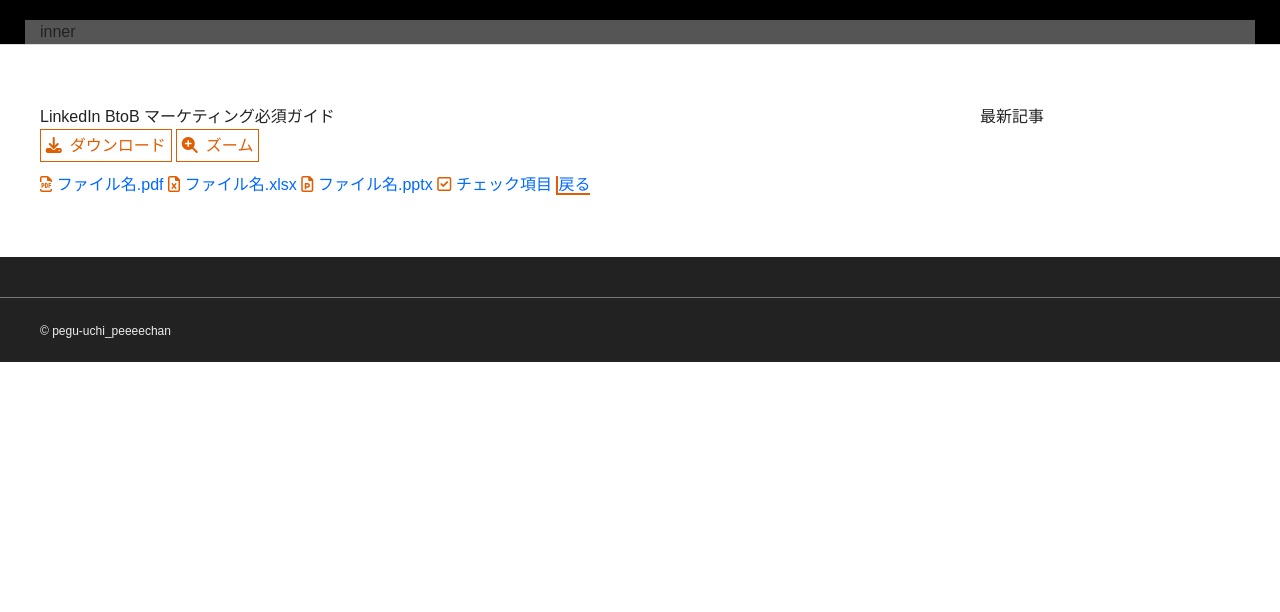
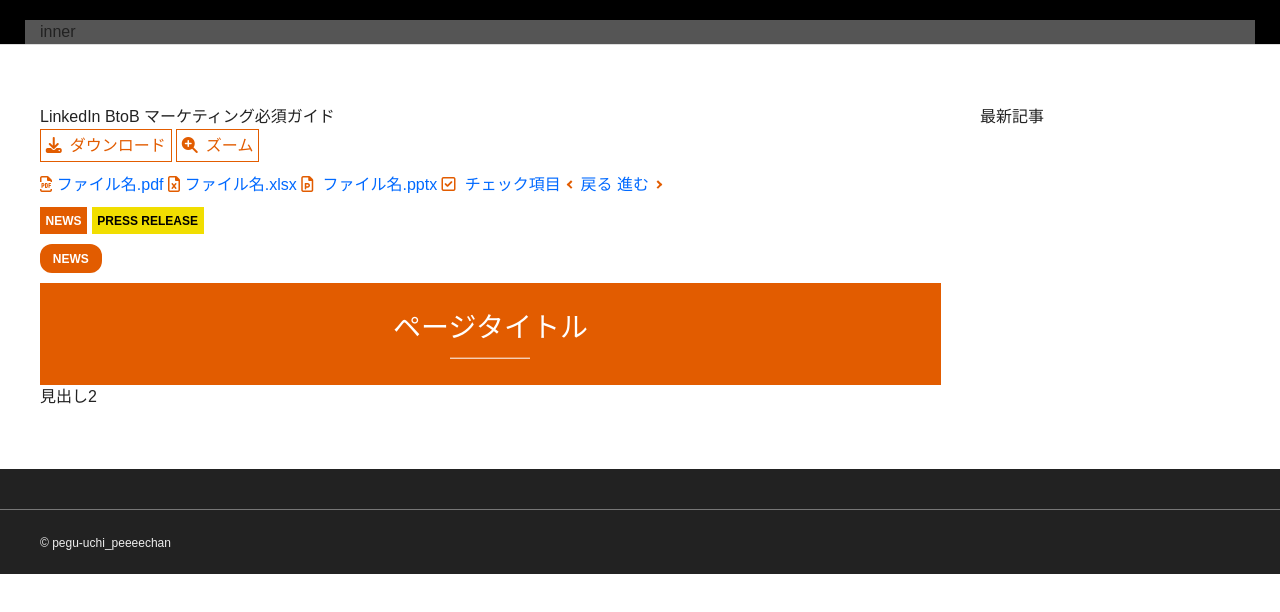
Before and after one commit to nishio-n0522/relearning_web-frontend, a website: page css_design_perfect_guide/chapter5/bem/index.html in a window 1280 px wide. Drawn offline with Linux system fonts and the light colour scheme; some packages are replaced by stand-ins of ours.

Commit message:
move to laptop

```diff
--- a/css_design_perfect_guide/chapter5/bem/index.css
+++ b/css_design_perfect_guide/chapter5/bem/index.css
@@ -223,11 +223,94 @@
   content: "\f14a";
 }
 
-.before-icon--chevron-left {
+.before-icon--chevron-left::before {
   content: "";
   width: 0.375rem;
   height: 0.375rem;
   border-bottom: 0.125em solid #e25c00;
   border-left: 0.125em solid #e25c00;
-  transform: rotate(45deg) translateY(-30%);
+  transform: translateX(50%) translateY(-40%) rotate(45deg);
 }
+
+.after-icon::after {
+  display: inline-block;
+  margin-left: 0.3rem;
+  color: #e25c00;
+  font-family: "Font Awesome 6 Free";
+  font-weight: 400;
+}
+
+.after-icon--chevron-right::after {
+  content: "";
+  width: 0.375rem;
+  height: 0.375rem;
+  border-bottom: 0.125em solid #e25c00;
+  border-left: 0.125em solid #e25c00;
+  transform: translateX(-50%) translateY(-40%) rotate(225deg);
+}
+
+.label {
+  display: inline-block;
+  padding: 0.2em 0.3em;
+  background-color: #e25c00;
+  border: 2px solid transparent;
+  color: #fff;
+  font-size: 0.75rem;
+  font-weight: bold;
+}
+
+.label--warning {
+  background-color: #f1de00;
+  color: #000;
+}
+
+.label--link {
+  text-decoration: none;
+  transition: 0.25s;
+}
+
+.label--link:focus,
+.label--link:hover {
+  background-color: #fff;
+  border-color: currentColor;
+  color: #e25c00;
+}
+
+.rounded-label {
+  display: inline-block;
+  padding: 0.3em 0.9em;
+  background-color: #e25c00;
+  border: 2px solid transparent;
+  border-radius: 1em;
+  color: #fff;
+  font-size: 0.75rem;
+  font-weight: bold;
+}
+
+.level1-heading {
+  padding: 30px 10px;
+  background-color: #e25c00;
+  color: #fff;
+  font-size: 1.75rem;
+  text-align: center;
+}
+
+.level1-heading__inner {
+  position: relative;
+  display: inline-block;
+  transform: translateY(-15%);
+}
+
+.level1-heading__inner::after {
+  content: "";
+  position: absolute;
+  bottom: -10px;
+  left: 50%;
+  width: 80px;
+  height: 1px;
+  background-color: currentColor;
+  transform: translateX(-50%);
+}
+
+.level2-heading {
+}
--- a/css_design_perfect_guide/chapter5/bem/index.html
+++ b/css_design_perfect_guide/chapter5/bem/index.html
@@ -37,15 +37,27 @@
 
           <a class="before-icon before-icon--pdf" href="#">ファイル名.pdf</a>
           <a class="before-icon before-icon--excel" href="#">ファイル名.xlsx</a>
-          <a class="before-icon before-icon--power-point" href="#"
-            >ファイル名.pptx</a
-          >
-          <a class="before-icon before-icon--check-square" href="#"
-            >チェック項目</a
-          >
-          <span class="before-icon before-icon--chevron-left">
-            <a href="#">戻る</a>
-          </span>
+          <a class="before-icon before-icon--power-point" href="#">
+            ファイル名.pptx
+          </a>
+          <a class="before-icon before-icon--check-square" href="#">
+            チェック項目
+          </a>
+          <a class="before-icon before-icon--chevron-left" href="#"> 戻る </a>
+          <a class="after-icon after-icon--chevron-right" href="#"> 進む </a>
+          <div style="margin: 10px 0px"></div>
+
+          <span class="label label--link">NEWS</span>
+          <span class="label label--warning">PRESS RELEASE</span>
+          <div style="margin: 10px 0px"></div>
+
+          <span class="rounded-label">NEWS</span>
+          <div style="margin: 10px 0px"></div>
+
+          <h1 class="level1-heading">
+            <span class="level1-heading__inner"> ページタイトル </span>
+          </h1>
+          <h2 class="level2-heading">見出し2</h2>
         </article>
       </main>
       <aside class="content__side">
```
